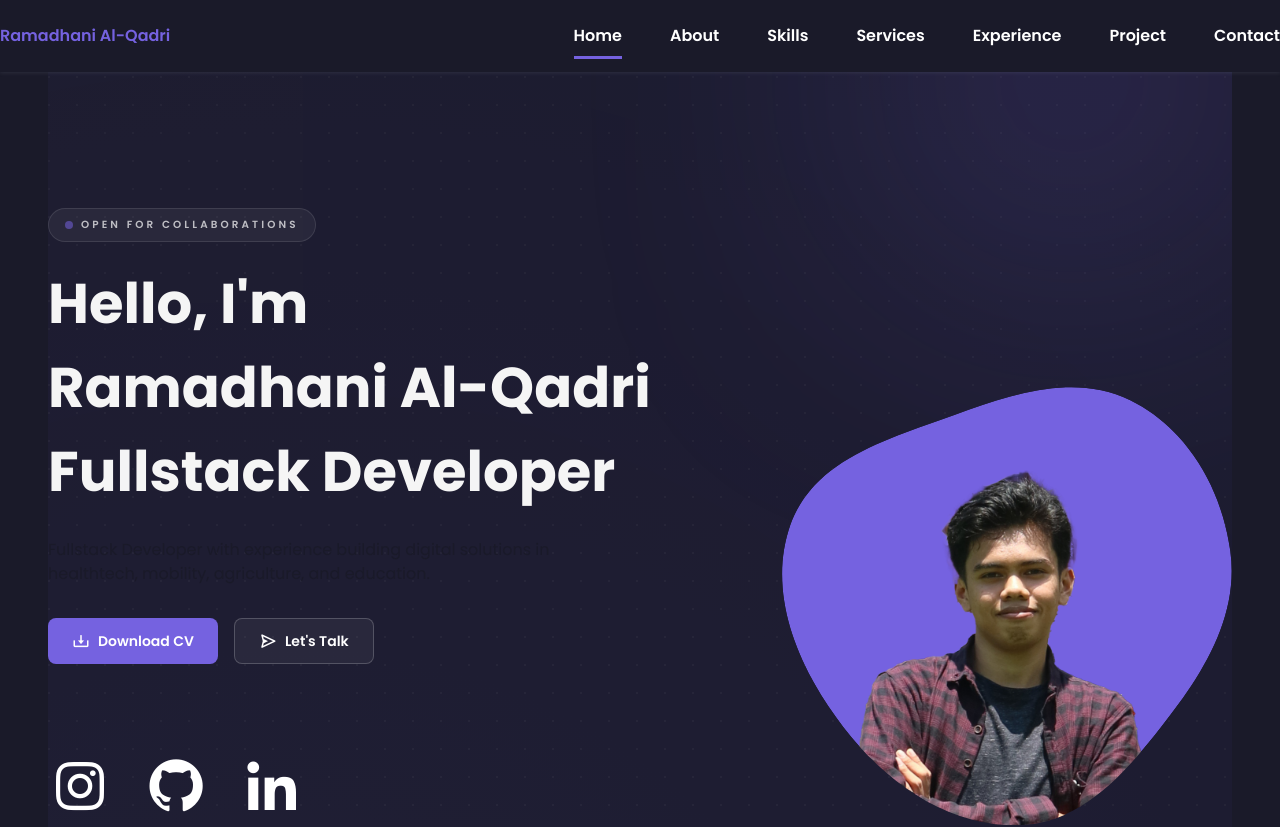
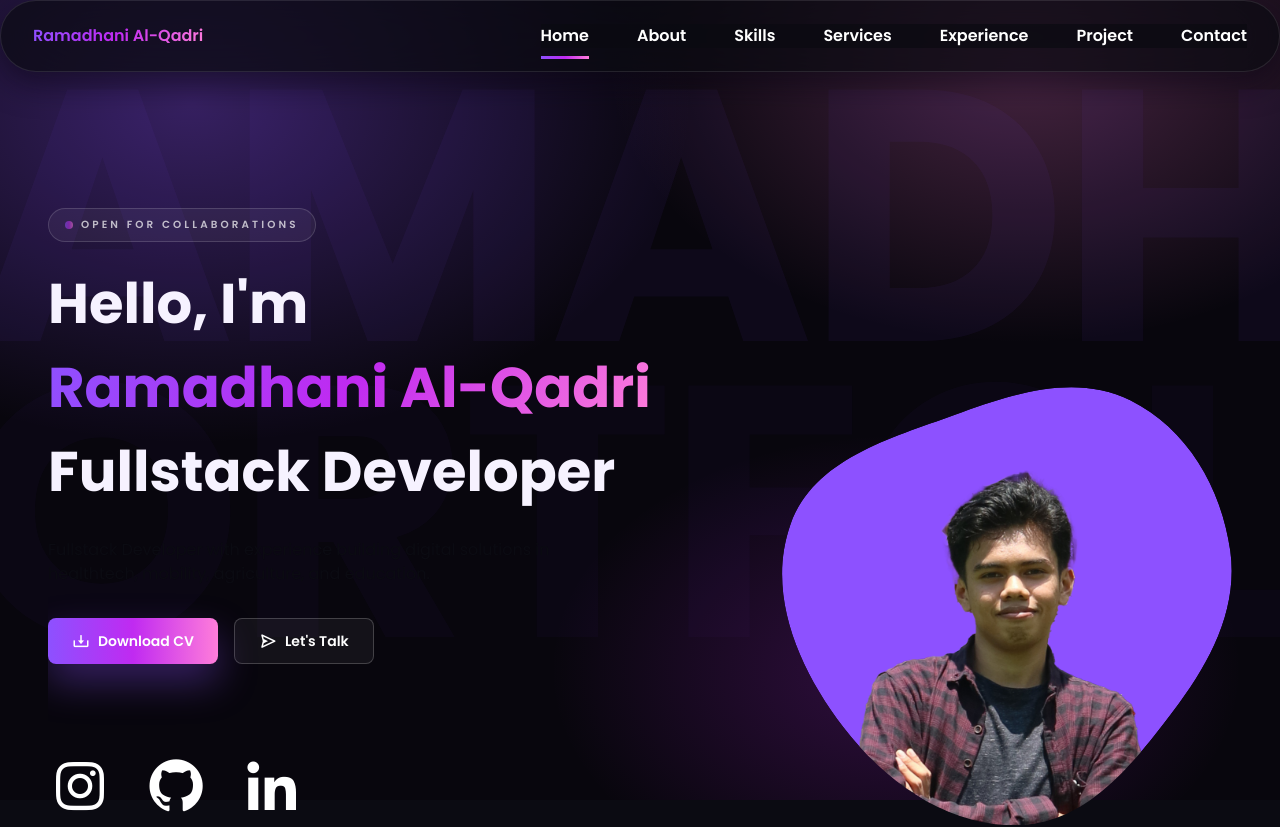
Before and after one commit to RamaAlqdri/rama-porto, a Next.js app: page / in a window 1280 px wide. Shown: the top 827 px of the page. Built offline with nearby package versions, Linux system fonts and the light colour scheme.

Commit message:
feat: enhance styling and add parallax effects across components

```diff
--- a/app/globals.css
+++ b/app/globals.css
@@ -24,11 +24,84 @@
 
 @layer utilities {
   .glass {
-    @apply border border-white/10 bg-white/5 backdrop-blur-xl;
+    border: 1px solid rgba(255, 255, 255, 0.08);
+    background: linear-gradient(
+      135deg,
+      rgba(141, 81, 255, 0.12),
+      rgba(12, 8, 20, 0.72)
+    );
+    backdrop-filter: blur(18px);
   }
 
   .glass-strong {
-    @apply border border-white/15 bg-white/10 backdrop-blur-2xl;
+    border: 1px solid rgba(255, 255, 255, 0.14);
+    background: linear-gradient(
+      135deg,
+      rgba(141, 81, 255, 0.2),
+      rgba(12, 8, 20, 0.78)
+    );
+    backdrop-filter: blur(26px);
+  }
+
+  .text-gradient {
+    background: linear-gradient(120deg, #8d51ff, #c02af1, #ff7dda);
+    -webkit-background-clip: text;
+    background-clip: text;
+    color: transparent;
+  }
+
+  .background-gradient {
+    position: absolute;
+    inset: -70px 0 0 0;
+    z-index: -2;
+    background:
+      radial-gradient(
+        60% 60% at 15% 20%,
+        rgba(141, 81, 255, 0.35),
+        transparent 65%
+      ),
+      radial-gradient(
+        50% 50% at 80% 15%,
+        rgba(255, 125, 218, 0.25),
+        transparent 65%
+      ),
+      radial-gradient(
+        45% 45% at 70% 85%,
+        rgba(192, 42, 241, 0.22),
+        transparent 60%
+      ),
+      #08060d;
+  }
+
+  .parallax {
+    position: absolute;
+    left: -20%;
+    width: 140%;
+    font-size: clamp(120px, 28vw, 560px);
+    font-weight: 700;
+    line-height: 0.85;
+    letter-spacing: -0.02em;
+    text-transform: uppercase;
+    white-space: nowrap;
+    color: rgba(141, 81, 255, 0.28);
+    opacity: 0.2;
+    z-index: -1;
+    pointer-events: none;
+  }
+
+  .parallax--primary {
+    top: 8%;
+  }
+
+  .parallax--secondary {
+    top: 45%;
+    opacity: 0.12;
+  }
+
+  .parallax__scroller {
+    display: inline-flex;
+    gap: 6rem;
+    will-change: transform;
   }
 }
 
@@ -37,14 +110,25 @@
 }
 
 ::-webkit-scrollbar-track {
-  background: #12121d;
+  background: #0a0811;
 }
 
 ::-webkit-scrollbar-thumb {
-  background: linear-gradient(180deg, #7562e0, #9a8cff);
+  background: linear-gradient(180deg, #8d51ff, #ff7dda);
   border-radius: 4px;
 }
 
 ::-webkit-scrollbar-thumb:hover {
-  background: linear-gradient(180deg, #8572f0, #a998ff);
+  background: linear-gradient(180deg, #a16bff, #ff9ae6);
 }
+
+@media (max-width: 768px) {
+  .parallax {
+    font-size: clamp(80px, 30vw, 240px);
+    opacity: 0.08;
+  }
+
+  .parallax--secondary {
+    top: 55%;
+  }
+}
--- a/app/page.tsx
+++ b/app/page.tsx
@@ -120,7 +120,7 @@ export default function HomePage() {
         onNavigate={() => setMenuOpen(false)}
       />
 
-      <main className="l-main relative overflow-hidden">
+      <main className="l-main relative z-10 overflow-hidden">
         <BackgroundGlow />
 
         <div className="relative">
--- a/components/BackgroundGlow.tsx
+++ b/components/BackgroundGlow.tsx
@@ -2,52 +2,39 @@ export function BackgroundGlow() {
   return (
     <>
       <div
-        className="pointer-events-none absolute -top-32 right-0 h-80 w-80 rounded-full bg-accent/35 blur-[140px] will-change-transform"
+        className="pointer-events-none fixed inset-0 -z-10 overflow-hidden"
+        aria-hidden="true"
+      >
+        <div className="background-gradient"></div>
+        <div className="parallax parallax--primary">
+          <div
+            className="parallax__scroller"
             style={{
               transform:
-            "translate3d(0, calc(var(--parallax-offset, 0px) * 0.2), 0)"
+                "translate3d(calc(var(--parallax-offset, 0px) * -0.18), 0, 0)"
             }}
-      ></div>
+          >
+            <span>Ramadhani</span>
+            <span>Ramadhani</span>
+            <span>Ramadhani</span>
+            <span>Ramadhani</span>
+          </div>
+        </div>
+        <div className="parallax parallax--secondary">
           <div
-        className="pointer-events-none absolute top-1/3 -left-32 h-80 w-80 rounded-full bg-white/12 blur-[160px] will-change-transform"
+            className="parallax__scroller"
             style={{
               transform:
-            "translate3d(0, calc(var(--parallax-offset, 0px) * -0.16), 0)"
+                "translate3d(calc(var(--parallax-offset, 0px) * 0.12), 0, 0)"
             }}
-      ></div>
-      <div
-        className="pointer-events-none absolute bottom-0 right-20 h-64 w-64 rounded-full bg-white/5 blur-[120px] will-change-transform"
-        style={{
-          transform:
-            "translate3d(0, calc(var(--parallax-offset, 0px) * 0.12), 0)"
-        }}
-      ></div>
-      <div
-        className="pointer-events-none absolute top-1/4 right-1/3 h-48 w-48 rounded-full bg-accent/10 blur-[110px] will-change-transform"
-        style={{
-          transform:
-            "translate3d(0, calc(var(--parallax-offset, 0px) * -0.22), 0)"
-        }}
-      ></div>
-      <div
-        className="pointer-events-none absolute inset-0 opacity-30"
-        style={{
-          backgroundImage:
-            "radial-gradient(circle at 1px 1px, rgba(255,255,255,0.12) 1px, transparent 0)",
-          backgroundSize: "28px 28px",
-          transform:
-            "translate3d(0, calc(var(--parallax-offset, 0px) * 0.06), 0)"
-        }}
-      ></div>
-      <div
-        className="pointer-events-none absolute inset-0 opacity-40"
-        style={{
-          backgroundImage:
-            "radial-gradient(circle at 20% 20%, rgba(117,98,224,0.18), transparent 60%)",
-          transform:
-            "translate3d(0, calc(var(--parallax-offset, 0px) * -0.1), 0)"
-        }}
-      ></div>
+          >
+            <span>Portfolio</span>
+            <span>Portfolio</span>
+            <span>Portfolio</span>
+            <span>Portfolio</span>
+          </div>
+        </div>
+      </div>
     </>
   );
 }
--- a/components/EducationSection.tsx
+++ b/components/EducationSection.tsx
@@ -69,7 +69,7 @@ export function EducationSection({
           <ul className="mt-4 space-y-3 text-sm text-white/70">
             {awards.map((award) => (
               <li key={award} className="flex gap-2">
-                <span className="mt-1 h-1.5 w-1.5 rounded-full bg-accent"></span>
+                <span className="mt-1 h-1.5 w-1.5 rounded-full bg-gradient-to-r from-accent via-accentPurple to-accentPink"></span>
                 <span>{award}</span>
               </li>
             ))}
--- a/components/ExperienceSection.tsx
+++ b/components/ExperienceSection.tsx
@@ -31,7 +31,7 @@ export function ExperienceSection({ experienceItems }: ExperienceSectionProps) {
             <ul className="mt-4 space-y-2 text-sm text-white/70">
               {item.highlights.map((point) => (
                 <li key={point} className="flex gap-2">
-                  <span className="mt-1 h-1.5 w-1.5 rounded-full bg-accent"></span>
+                  <span className="mt-1 h-1.5 w-1.5 rounded-full bg-gradient-to-r from-accent via-accentPurple to-accentPink"></span>
                   <span>{point}</span>
                 </li>
               ))}
--- a/components/Hero.tsx
+++ b/components/Hero.tsx
@@ -9,13 +9,13 @@ export function Hero({ cvUrl }: HeroProps) {
       id="home"
     >
       <div className="home__data self-center">
-        <div className="mb-5 inline-flex items-center gap-2 rounded-full border border-white/10 bg-white/5 px-4 py-2 text-[0.65rem] font-semibold uppercase tracking-[0.3em] text-white/70">
-          <span className="h-2 w-2 rounded-full bg-accent animate-pulse"></span>
+        <div className="mb-5 inline-flex items-center gap-2 rounded-full border border-white/15 bg-white/5 px-4 py-2 text-[0.65rem] font-semibold uppercase tracking-[0.3em] text-white/70">
+          <span className="h-2 w-2 rounded-full bg-gradient-to-r from-accent via-accentPurple to-accentPink animate-pulse"></span>
           Open for collaborations
         </div>
         <h1 className="home__title mb-6 text-[1.5rem] font-bold min-[968px]:text-[3.5rem]">
           Hello, I&apos;m <br />
-          Ramadhani Al-Qadri
+          <span className="text-gradient">Ramadhani Al-Qadri</span>
           <br />
           Fullstack Developer
         </h1>
@@ -26,7 +26,7 @@ export function Hero({ cvUrl }: HeroProps) {
         <div className="mt-8 flex flex-wrap gap-4">
           <a
             href={cvUrl}
-            className="cta__button inline-flex items-center gap-2 rounded-lg bg-accent px-6 py-3 text-sm font-semibold text-white transition-shadow duration-300 hover:shadow-button"
+            className="cta__button inline-flex items-center gap-2 rounded-lg bg-gradient-to-r from-accent via-accentPurple to-accentPink px-6 py-3 text-sm font-semibold text-white shadow-button transition-transform duration-300 hover:-translate-y-0.5"
             download
           >
             <i className="bx bx-download text-lg"></i>
@@ -34,7 +34,7 @@ export function Hero({ cvUrl }: HeroProps) {
           </a>
           <a
             href="#contact"
-            className="cta__button inline-flex items-center gap-2 rounded-lg border border-white/20 bg-white/5 px-6 py-3 text-sm font-semibold text-white transition-colors duration-300 hover:border-accent hover:text-accent"
+            className="cta__button inline-flex items-center gap-2 rounded-lg border border-white/20 bg-white/5 px-6 py-3 text-sm font-semibold text-white transition-colors duration-300 hover:border-accentPink hover:text-accentPink"
           >
             <i className="bx bx-send text-lg"></i>
             Let&apos;s Talk
@@ -45,19 +45,19 @@ export function Hero({ cvUrl }: HeroProps) {
       <div className="home__social flex flex-row gap-4 self-end sm:gap-8 sm:pb-10">
         <a
           href="https://www.instagram.com/rama.alqd/"
-          className="home__social-icon w-fit text-[4rem] text-white transition-colors duration-300 hover:text-accent max-[585px]:text-2xl"
+          className="home__social-icon w-fit text-[4rem] text-white transition-colors duration-300 hover:text-accentPink max-[585px]:text-2xl"
         >
           <i className="bx bxl-instagram"></i>
         </a>
         <a
           href="https://github.com/RamaAlqdri"
-          className="home__social-icon w-fit text-[4rem] text-white transition-colors duration-300 hover:text-accent max-[585px]:text-2xl"
+          className="home__social-icon w-fit text-[4rem] text-white transition-colors duration-300 hover:text-accentPink max-[585px]:text-2xl"
         >
           <i className="bx bxl-github"></i>
         </a>
         <a
           href="https://www.linkedin.com/in/ramadhani-al-qadri-660532154/"
-          className="home__social-icon w-fit text-[4rem] text-white transition-colors duration-300 hover:text-accent max-[585px]:text-2xl"
+          className="home__social-icon w-fit text-[4rem] text-white transition-colors duration-300 hover:text-accentPink max-[585px]:text-2xl"
         >
           <i className="bx bxl-linkedin"></i>
         </a>
--- a/components/Navigation.tsx
+++ b/components/Navigation.tsx
@@ -9,7 +9,7 @@ type NavigationProps = {
 };
 
 const navLinkBase =
-  "relative text-white after:content-[''] after:absolute after:left-0 after:top-8 after:h-[0.18rem] after:w-full after:origin-left after:scale-x-0 after:bg-accent after:transition-transform after:duration-300 hover:after:scale-x-100";
+  "relative text-white after:content-[''] after:absolute after:left-0 after:top-8 after:h-[0.18rem] after:w-full after:origin-left after:scale-x-0 after:bg-gradient-to-r after:from-accent after:via-accentPurple after:to-accentPink after:transition-transform after:duration-300 hover:after:scale-x-100";
 
 export function Navigation({
   items,
@@ -19,16 +19,16 @@ export function Navigation({
   onNavigate
 }: NavigationProps) {
   return (
-    <header className="fixed left-0 top-0 z-50 w-full shadow-nav">
-      <nav className="nav mx-4 flex h-12 max-w-7xl items-center justify-between bg-base font-semibold md:h-[4.5rem] lg:mx-auto">
+    <header className="fixed left-0 top-0 z-50 w-full">
+      <nav className="nav mx-4 flex h-12 max-w-7xl items-center justify-between rounded-full border border-white/10 bg-base/70 px-4 font-semibold shadow-nav backdrop-blur-2xl md:h-[4.5rem] md:px-8 lg:mx-auto">
         <div>
-          <a href="#" className="nav__logo text-accent">
+          <a href="#" className="nav__logo text-gradient">
             Ramadhani Al-Qadri
           </a>
         </div>
 
         <div
-          className={`nav__menu fixed top-12 h-full w-4/5 bg-base p-8 transition-all duration-500 md:static md:h-auto md:w-auto md:bg-transparent md:p-0 md:transition-none ${
+          className={`nav__menu fixed top-12 h-full w-4/5 border-l border-white/10 bg-base/95 p-8 backdrop-blur-2xl transition-all duration-500 md:static md:h-auto md:w-auto md:border-none md:bg-transparent md:p-0 md:backdrop-blur-0 md:transition-none ${
             menuOpen ? "right-0" : "-right-full"
           }`}
           id="nav-menu"
--- a/components/ProjectsSection.tsx
+++ b/components/ProjectsSection.tsx
@@ -48,7 +48,7 @@ export function ProjectsSection({ projectItems }: ProjectsSectionProps) {
               <ul className="space-y-2 text-sm text-white/70">
                 {project.highlights.map((point) => (
                   <li key={point} className="flex gap-2">
-                    <span className="mt-1 h-1.5 w-1.5 rounded-full bg-accent"></span>
+                    <span className="mt-1 h-1.5 w-1.5 rounded-full bg-gradient-to-r from-accent via-accentPurple to-accentPink"></span>
                     <span>{point}</span>
                   </li>
                 ))}
@@ -65,7 +65,7 @@ export function ProjectsSection({ projectItems }: ProjectsSectionProps) {
               </div>
               <a
                 href={project.href}
-                className="inline-flex items-center gap-2 text-sm font-semibold text-accent transition-colors duration-300 hover:text-white"
+                className="inline-flex items-center gap-2 text-sm font-semibold text-accentPink transition-colors duration-300 hover:text-white"
               >
                 View project
                 <i className="bx bx-right-arrow-alt text-lg"></i>
--- a/components/SectionHeading.tsx
+++ b/components/SectionHeading.tsx
@@ -6,7 +6,7 @@ type SectionHeadingProps = {
 };
 
 const baseTitleClass =
-  "relative mt-4 mb-8 text-center text-[1.25rem] font-bold text-white min-[968px]:text-[2rem] md:mb-12 after:content-[''] after:absolute after:left-0 after:right-0 after:mx-auto after:top-8 after:h-[0.18rem] after:w-16 after:bg-accent md:after:top-12 md:after:w-20";
+  "relative mt-4 mb-8 text-center text-[1.25rem] font-bold text-white min-[968px]:text-[2rem] md:mb-12 after:content-[''] after:absolute after:left-0 after:right-0 after:mx-auto after:top-8 after:h-[0.18rem] after:w-16 after:bg-gradient-to-r after:from-accent after:via-accentPurple after:to-accentPink md:after:top-12 md:after:w-20";
 
 const baseDescriptionClass =
   "mx-auto mb-10 max-w-2xl text-center text-sm text-white/70 md:text-base";
```
Also changed, not shown: components/ContactSection.tsx (+4 -4 lines), components/SkillsSection.tsx (+4 -4 lines), tailwind.config.ts (+9 -7 lines). Lines whose indentation alone changed are shown as unchanged.
